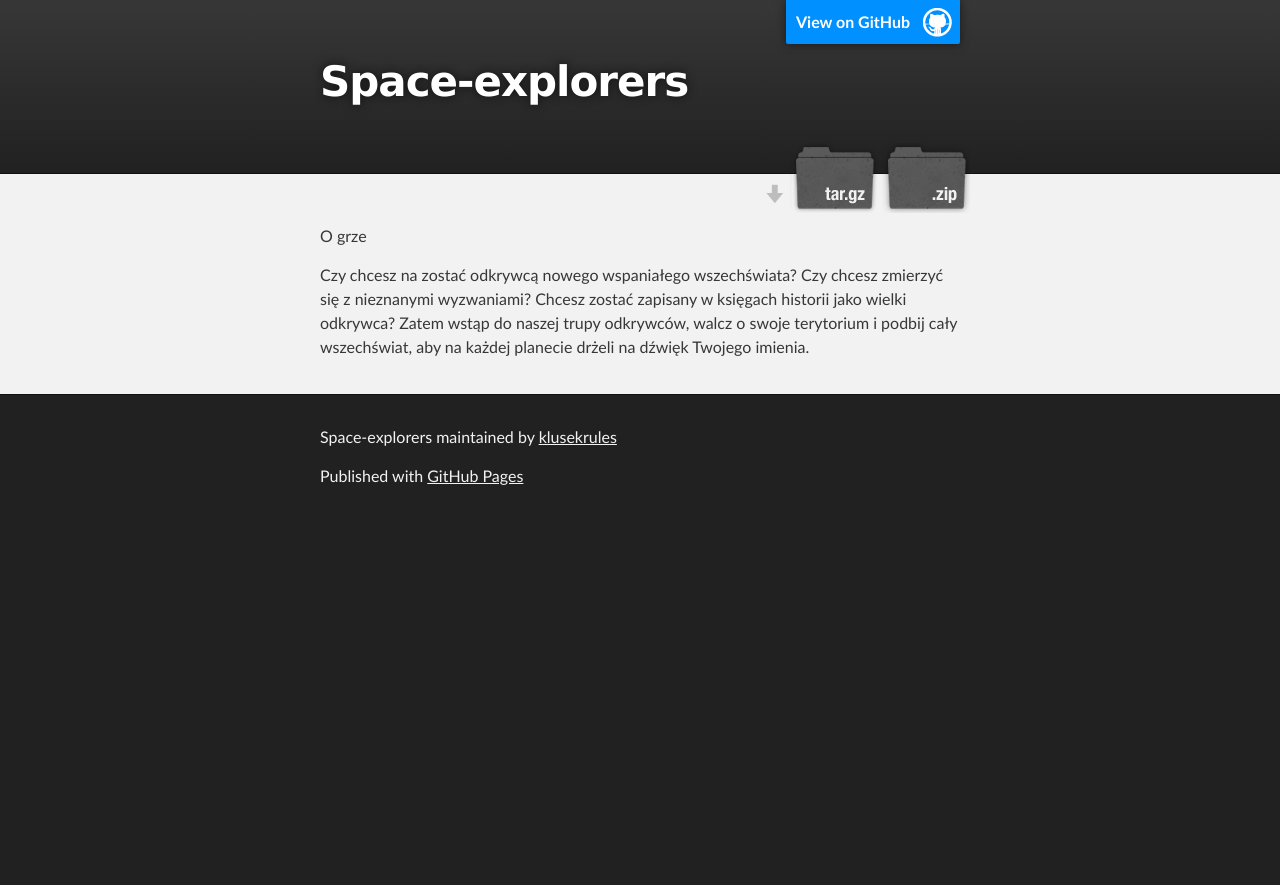
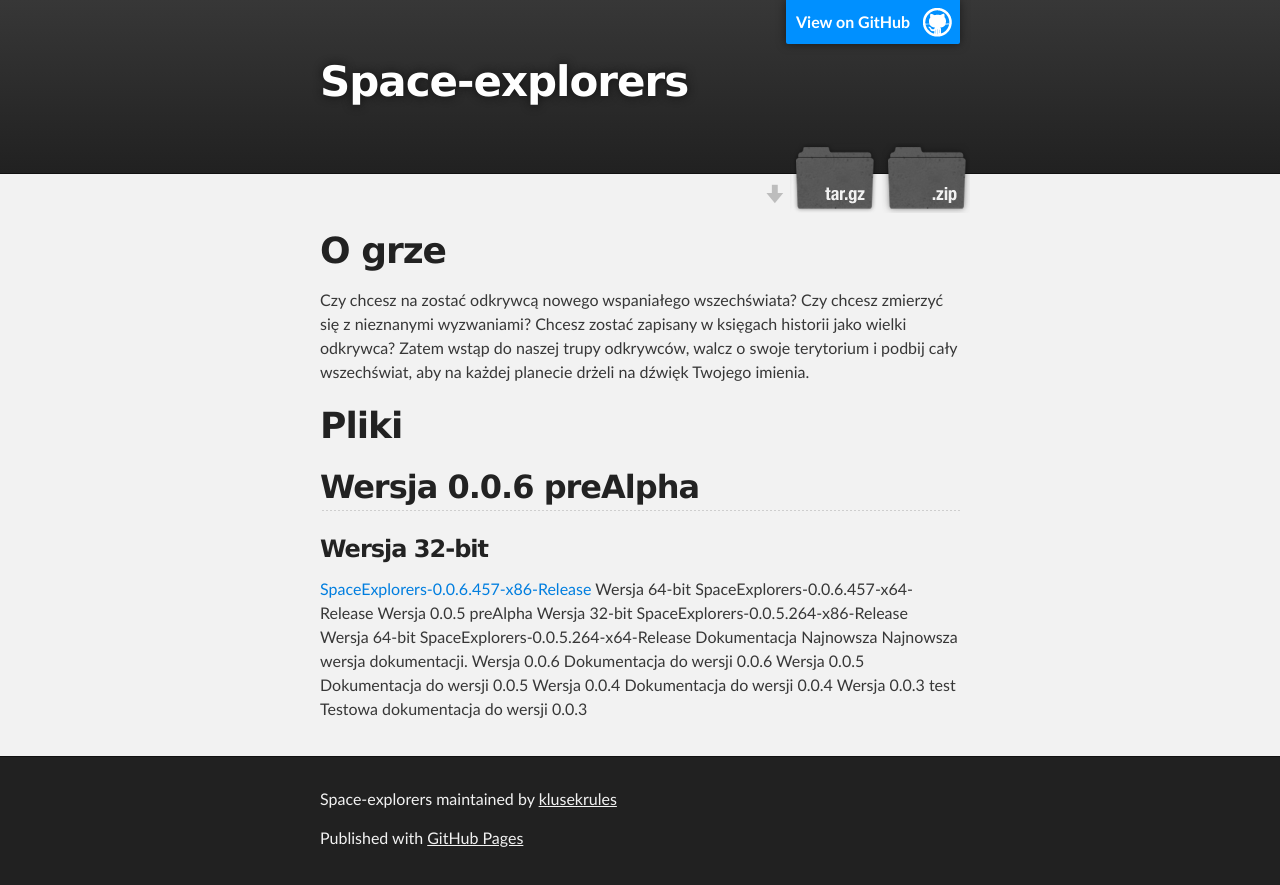
Before and after one commit to klusekrules/space-explorers, a plain HTML site: page index.html in a window 1280 px wide. Before the commit the page ends 800 px from the top, so only its background shows below. Drawn offline with Linux system fonts and the light colour scheme.

Commit message:
Create gh-pages branch via GitHub

```diff
--- a/index.html
+++ b/index.html
@@ -31,9 +31,39 @@
     <!-- MAIN CONTENT -->
     <div id="main_content_wrap" class="outer">
       <section id="main_content" class="inner">
-        <p>O grze</p>
+        <h1>
+<a id="o-grze" class="anchor" href="#o-grze" aria-hidden="true"><span class="octicon octicon-link"></span></a>O grze</h1>
 
-<p>Czy chcesz na zostać odkrywcą nowego wspaniałego wszechświata? Czy chcesz zmierzyć się z nieznanymi wyzwaniami? Chcesz zostać zapisany w księgach historii jako wielki odkrywca? Zatem wstąp do naszej trupy odkrywców, walcz o swoje terytorium i podbij cały wszechświat, aby na każdej planecie drżeli na dźwięk Twojego imienia. </p>
+<p>Czy chcesz na zostać odkrywcą nowego wspaniałego wszechświata? Czy chcesz zmierzyć się z nieznanymi wyzwaniami? Chcesz zostać zapisany w księgach historii jako wielki odkrywca? Zatem wstąp do naszej trupy odkrywców, walcz o swoje terytorium i podbij cały wszechświat, aby na każdej planecie drżeli na dźwięk Twojego imienia.</p>
+
+<h1>
+<a id="pliki" class="anchor" href="#pliki" aria-hidden="true"><span class="octicon octicon-link"></span></a>Pliki</h1>
+
+<h2>
+<a id="wersja-006-prealpha" class="anchor" href="#wersja-006-prealpha" aria-hidden="true"><span class="octicon octicon-link"></span></a>Wersja 0.0.6 preAlpha</h2>
+
+<h3>
+<a id="wersja-32-bit" class="anchor" href="#wersja-32-bit" aria-hidden="true"><span class="octicon octicon-link"></span></a>Wersja 32-bit</h3>
+
+<p><a href="http://spaceexplorers.jcom.pl/pliki_do_pobrania/Space-Explorers-0.0.6.457-x86-Release.7z">SpaceExplorers-0.0.6.457-x86-Release</a>
+Wersja 64-bit
+SpaceExplorers-0.0.6.457-x64-Release
+Wersja 0.0.5 preAlpha
+Wersja 32-bit
+SpaceExplorers-0.0.5.264-x86-Release
+Wersja 64-bit
+SpaceExplorers-0.0.5.264-x64-Release
+Dokumentacja
+Najnowsza
+Najnowsza wersja dokumentacji.
+Wersja 0.0.6
+Dokumentacja do wersji 0.0.6
+Wersja 0.0.5
+Dokumentacja do wersji 0.0.5
+Wersja 0.0.4
+Dokumentacja do wersji 0.0.4
+Wersja 0.0.3 test
+Testowa dokumentacja do wersji 0.0.3 </p>
       </section>
     </div>
 
--- a/params.json
+++ b/params.json
@@ -1 +1 @@
-{"name":"Space-explorers","tagline":"","body":"O grze\r\n\r\nCzy chcesz na zostać odkrywcą nowego wspaniałego wszechświata? Czy chcesz zmierzyć się z nieznanymi wyzwaniami? Chcesz zostać zapisany w księgach historii jako wielki odkrywca? Zatem wstąp do naszej trupy odkrywców, walcz o swoje terytorium i podbij cały wszechświat, aby na każdej planecie drżeli na dźwięk Twojego imienia. ","google":"","note":"Don't delete this file! It's used internally to help with page regeneration."}
+{"name":"Space-explorers","tagline":"","body":"# O grze\r\n\r\nCzy chcesz na zostać odkrywcą nowego wspaniałego wszechświata? Czy chcesz zmierzyć się z nieznanymi wyzwaniami? Chcesz zostać zapisany w księgach historii jako wielki odkrywca? Zatem wstąp do naszej trupy odkrywców, walcz o swoje terytorium i podbij cały wszechświat, aby na każdej planecie drżeli na dźwięk Twojego imienia.\r\n\r\n# Pliki\r\n## Wersja 0.0.6 preAlpha\r\n### Wersja 32-bit\r\n[SpaceExplorers-0.0.6.457-x86-Release](http://spaceexplorers.jcom.pl/pliki_do_pobrania/Space-Explorers-0.0.6.457-x86-Release.7z)\r\nWersja 64-bit\r\nSpaceExplorers-0.0.6.457-x64-Release\r\nWersja 0.0.5 preAlpha\r\nWersja 32-bit\r\nSpaceExplorers-0.0.5.264-x86-Release\r\nWersja 64-bit\r\nSpaceExplorers-0.0.5.264-x64-Release\r\nDokumentacja\r\nNajnowsza\r\nNajnowsza wersja dokumentacji.\r\nWersja 0.0.6\r\nDokumentacja do wersji 0.0.6\r\nWersja 0.0.5\r\nDokumentacja do wersji 0.0.5\r\nWersja 0.0.4\r\nDokumentacja do wersji 0.0.4\r\nWersja 0.0.3 test\r\nTestowa dokumentacja do wersji 0.0.3 ","google":"","note":"Don't delete this file! It's used internally to help with page regeneration."}
```
